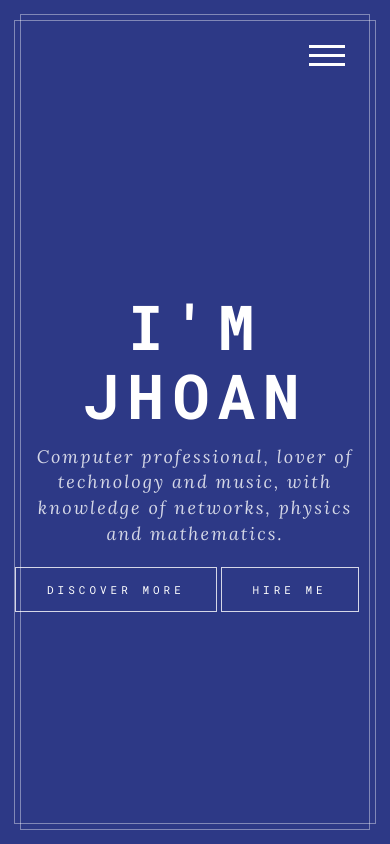
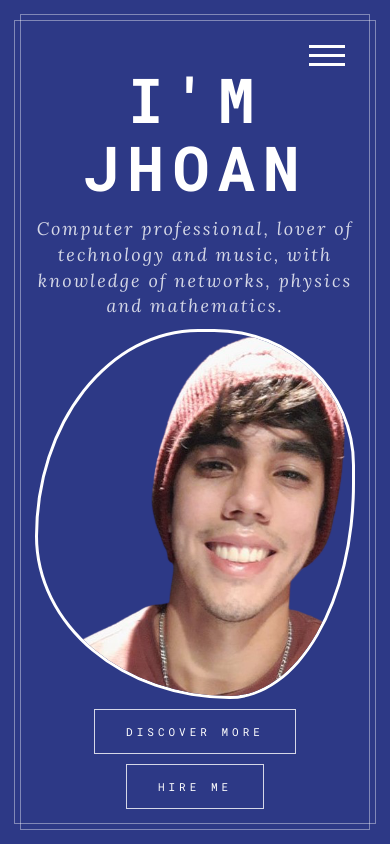
Before and after one commit to jhoacar/portfolio, a PHP site: page / in a window 390 px wide. Run offline with PHP 8.4, Linux system fonts and the light colour scheme; some web fonts are replaced.

Commit message:
se arma mejor el english html

```diff
--- a/css/style.css
+++ b/css/style.css
@@ -278,11 +278,18 @@
 	font-style: italic;
 	letter-spacing: 2px;
 }
-.intro-text > .intro-btns {
-	margin-top: 45px;
+.intro-text  .intro-btns {
+	margin-top: 0px;
 }
-.intro-text > .intro-btns > .btn-custom {
+.intro-text .intro-btns .btn-custom {
 	margin: 0 15px;
+}
+.intro-text .intro-text-container{
+	display:flex;
+	flex-direction: row;
+	align-items: center;
+	justify-content: space-evenly;
+	margin-bottom: 10px;
 }
 a.btn-custom {
 	color: #fff;
@@ -1378,13 +1385,13 @@
 		right: 0;
 		bottom: 0;
 	}
-	.about-btns > .btn-custom {
+	.about-btns .btn-custom {
 		margin-bottom: 10px;
 	}
-	.intro-text > .intro-btns > .btn-custom {
+	.intro-text .intro-btns .btn-custom {
 		margin-bottom: 10px;
 	}
-	.intro-text > h1 {
+	.intro-text h1 {
 		font-size: 62px;
 	}
 }
@@ -1396,6 +1403,9 @@
 		padding: 70px;
 		padding-top: 0;
 	}
+	.intro-text .intro-text-container{
+		flex-direction: column;
+	}
 }
 @media (max-width: 400px) {
 	.section {
@@ -1404,6 +1414,9 @@
 	.section-block {
 		padding: 40px;
 		padding-top: 0;
+	}
+	.intro-text .intro-text-container{
+		flex-direction: column;
 	}
 }
 
@@ -1422,10 +1435,9 @@
 	animation: morph 8s ease-in-out infinite;
 	border-radius: 60% 40% 30% 70% / 60% 30% 70% 40%;
 	border:solid 3px white;
-	height: 400px;
 	transition: all 1s ease-in-out;
-	width: 400px;
 	z-index: 5;
+	margin-top: 10px;
 }
 
 @keyframes morph {
--- a/index.english.html
+++ b/index.english.html
@@ -107,6 +107,7 @@
 			<!--=====================================================
 					Main Section
 				=====================================================-->
+
 			<section id='intro' class='section section-main active'>
 
 				<div class='container-fluid'>
@@ -115,16 +116,19 @@
 						<div class='inner'>
 							<div class='intro-text'>
 
+								<div class="intro-text-container">
+
+									<div class="intro-text-description">
 										<h1 style="color:white;">I'm Jhoan</h1>
 										<p>
 											Computer professional, lover of technology and music,
 											with knowledge of networks, physics and mathematics.
 										</p>
+									</div>
 
-									<!--img src="img/profile.png" width="300px" class="shape"-->
+									<img src="img/profile.png" class="shape">
 
 								</div>
-
 
 								<div class='intro-btns'>
 
```
